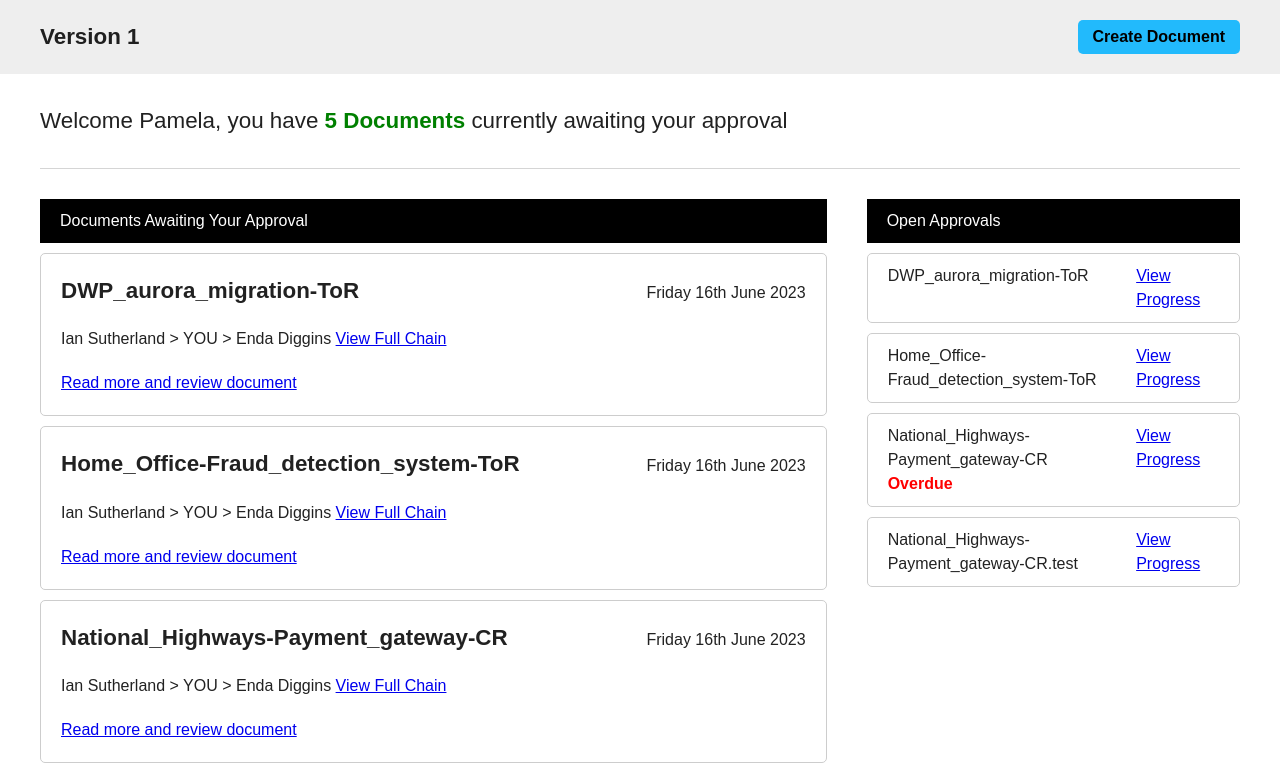
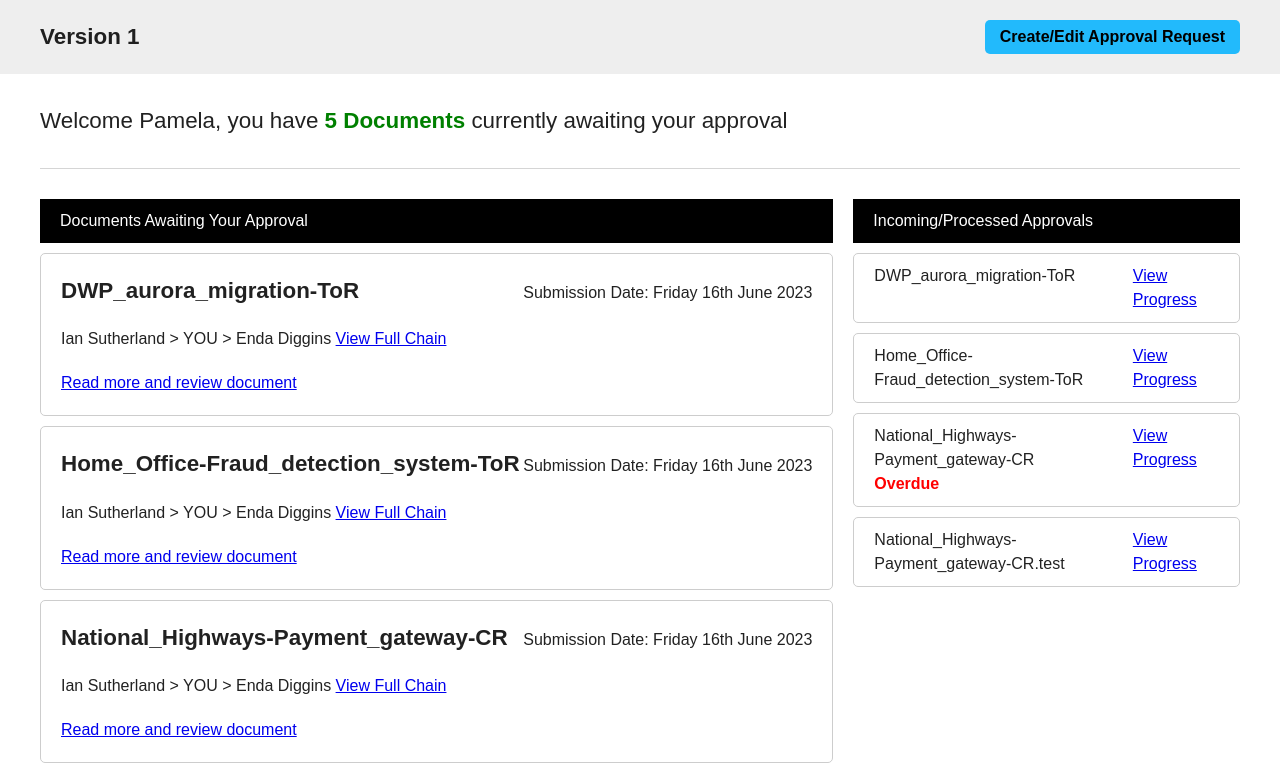
Before and after one commit to dan77uk/version1_react_client, a React (Vite) app: page / in a window 1280 px wide. Shown: the top 771 px of the page. Built offline with nearby package versions, Linux system fonts and the light colour scheme.

Commit message:
Added json server

```diff
--- /dev/null
+++ b/db.json
@@ -0,0 +1,19 @@
+{
+  "posts": [
+    {
+      "id": 1,
+      "title": "json-server",
+      "author": "typicode"
+    }
+  ],
+  "comments": [
+    {
+      "id": 1,
+      "body": "some comment",
+      "postId": 1
+    }
+  ],
+  "profile": {
+    "name": "typicode"
+  }
+}
--- a/package.json
+++ b/package.json
@@ -7,9 +7,11 @@
     "dev": "vite",
     "build": "vite build",
     "lint": "eslint src --ext js,jsx --report-unused-disable-directives --max-warnings 0",
-    "preview": "vite preview"
+    "preview": "vite preview",
+    "server": "json-server -p3001 --watch db.json"
   },
   "dependencies": {
+    "axios": "^1.4.0",
     "react": "^18.2.0",
     "react-dom": "^18.2.0"
   },
@@ -21,6 +23,7 @@
     "eslint-plugin-react": "^7.32.2",
     "eslint-plugin-react-hooks": "^4.6.0",
     "eslint-plugin-react-refresh": "^0.3.4",
+    "json-server": "^0.17.3",
     "vite": "^4.3.9"
   }
 }
--- a/src/components/documentListCard/DocumentListCard.jsx
+++ b/src/components/documentListCard/DocumentListCard.jsx
@@ -7,7 +7,7 @@ export default function DocumentListCard({ document }) {
     <li className={styles.card}>
       <h3>
         {document.title}
-        <span>{document.deadline}</span>
+        <span>Submission Date: {document.deadline}</span>
       </h3>
       <p>
         {document.chainPrevious} {">"} YOU {">"} {document.chainNext}{" "}
--- a/src/components/documentSidebar/DocumentSidebar.jsx
+++ b/src/components/documentSidebar/DocumentSidebar.jsx
@@ -26,7 +26,7 @@ export default function DocumentSidebar() {
 
   return (
     <div className={styles.sidebar}>
-      <h2 className="headline">Open Approvals</h2>
+      <h2 className="headline">Incoming/Processed Approvals</h2>
       <ul>
         {documentsList.map((document) => {
           return (
--- a/src/components/header/Header.jsx
+++ b/src/components/header/Header.jsx
@@ -4,7 +4,7 @@ export default function Header() {
     <header className={styles.wrapper}>
       <section>
         <h2>Version 1 </h2>
-        <button>Create Document</button>
+        <button>Create/Edit Approval Request</button>
       </section>
     </header>
   );
--- a/src/components/main/main.module.css
+++ b/src/components/main/main.module.css
@@ -4,7 +4,7 @@ main {
   display: grid;
   grid-template-columns: 1fr 1fr 1fr;
   grid-template-rows: auto;
-  grid-column-gap: 40px;
+  grid-column-gap: 20px;
   grid-template-areas:
     "welcome welcome welcome"
     "main main sidebar";
```
Also changed, not shown: 1 other file (tests, documents, lock files or other folders).
